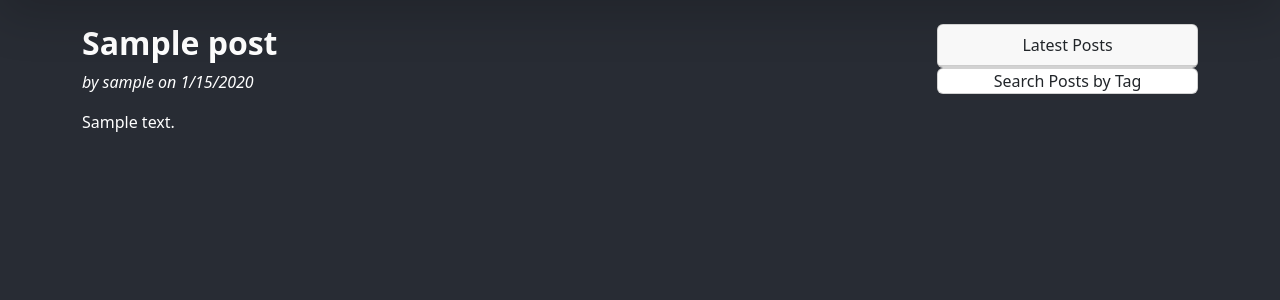
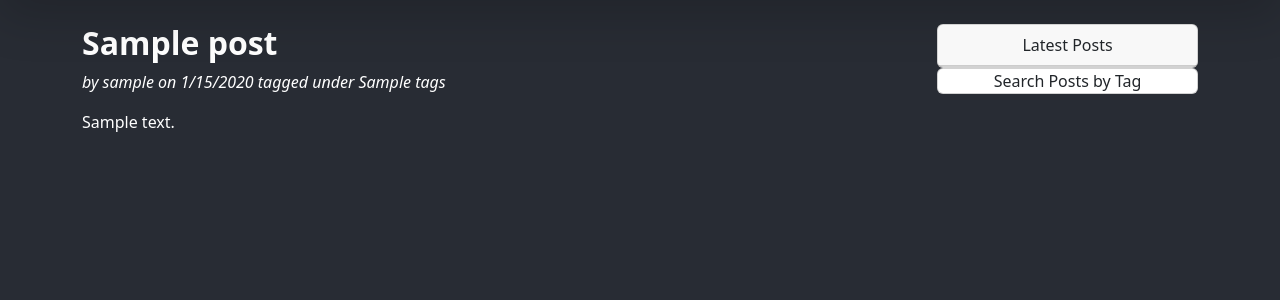
Before and after one commit to emil-of-the-field/simple-blog, a Flask app: template app/templates/view_post.html in a window 1280 px wide. Shown: the part 64-364 px from the top of the page. Run offline with Flask 3, Linux system fonts and the light colour scheme; the template is opened without the code that fills it: most values are stand-ins (such as "Sample title", 1, 10 or a date in 2020); some libraries are stand-ins or nearby versions.

Commit message:
added tags to _post.html

```diff
--- a/app/templates/_post.html
+++ b/app/templates/_post.html
@@ -5,7 +5,7 @@
         <a href="{{url_for('main.delete', slug=post.slug)}}" class="delete_btn">[delete]</a>{% endif %}
     </h2>
     <p class="byline">by {{post.author.username}} on
-        {{post.timestamp.month}}/{{post.timestamp.day}}/{{post.timestamp.year}}
+        {{post.timestamp.month}}/{{post.timestamp.day}}/{{post.timestamp.year}} tagged under {{post.tags}}
     </p>
     <p class="body">{{post.body | safe}}</p>
 </div>
```
Also changed, not shown: app.db.
